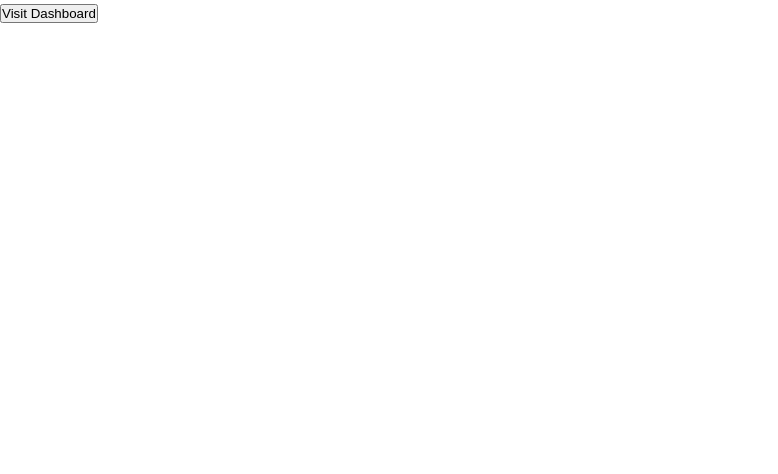
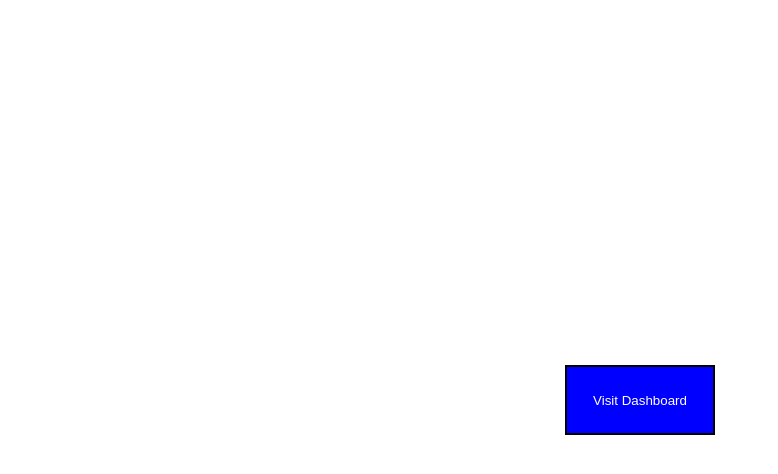
Before and after one commit to arshdeep932985/admin-dashboard, a React (Vite) app: page / in a window 1280 px wide. Shown: the top 474 px of the page, without its empty margins (0-778 px from the left). Built offline with nearby package versions, Linux system fonts and the light colour scheme.

Commit message:
fixed home button

```diff
--- a/src/App.css
+++ b/src/App.css
@@ -4,14 +4,7 @@
   padding: 2rem;
   text-align: center;
 }
-.homebutton{
-  display: flex;
-  justify-content: center;
-  align-items: center;
-  background-color: blue;
-  color:white;
-  border:2px solid black
-}
+
 
 .logo {
   height: 6em;
--- a/src/App.tsx
+++ b/src/App.tsx
@@ -23,6 +23,8 @@ const Stopwatch = lazy(() => import("./pages/apps/Stopwatch"));
 const Coupon = lazy(() => import("./pages/apps/Coupon"));
 const Toss = lazy(() => import("./pages/apps/Toss"));
 
+
+
 const App = () => {
   return (
     <Router>
@@ -32,8 +34,8 @@ const App = () => {
             path="/"
             element={
               <Link to="/admin/dashboard">
-                <div className="homebutton">
-                <button>Visit Dashboard</button>
+                <div style={{display:"flex",height:"100vh",width:"100vw",justifyContent:"center",alignItems:"center" }} className="homediv">
+                <button style={{height:"70px",width:"150px",backgroundColor:"blue",color:"white",border:"2px solid black"}} className="homebutton">Visit Dashboard</button>
                 </div>
               </Link>
             }
```
